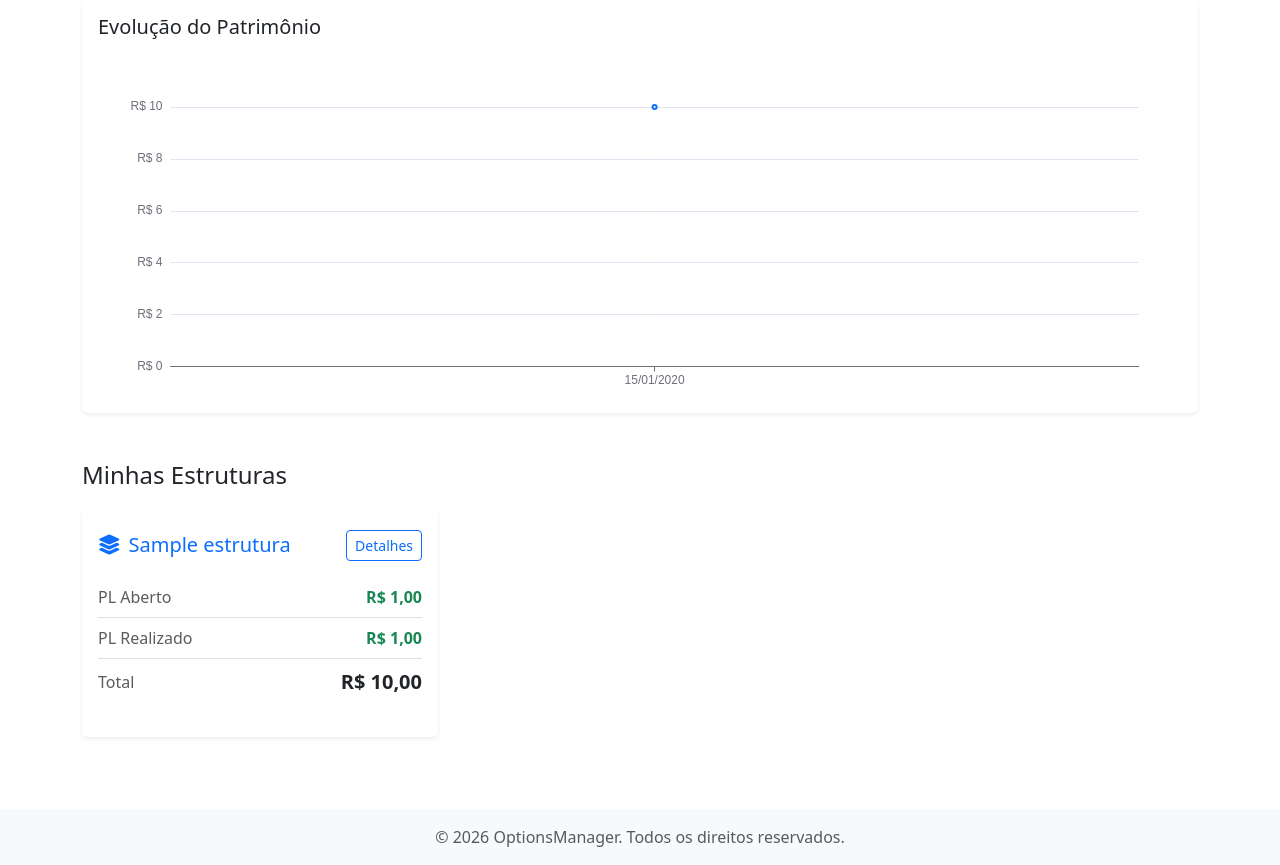
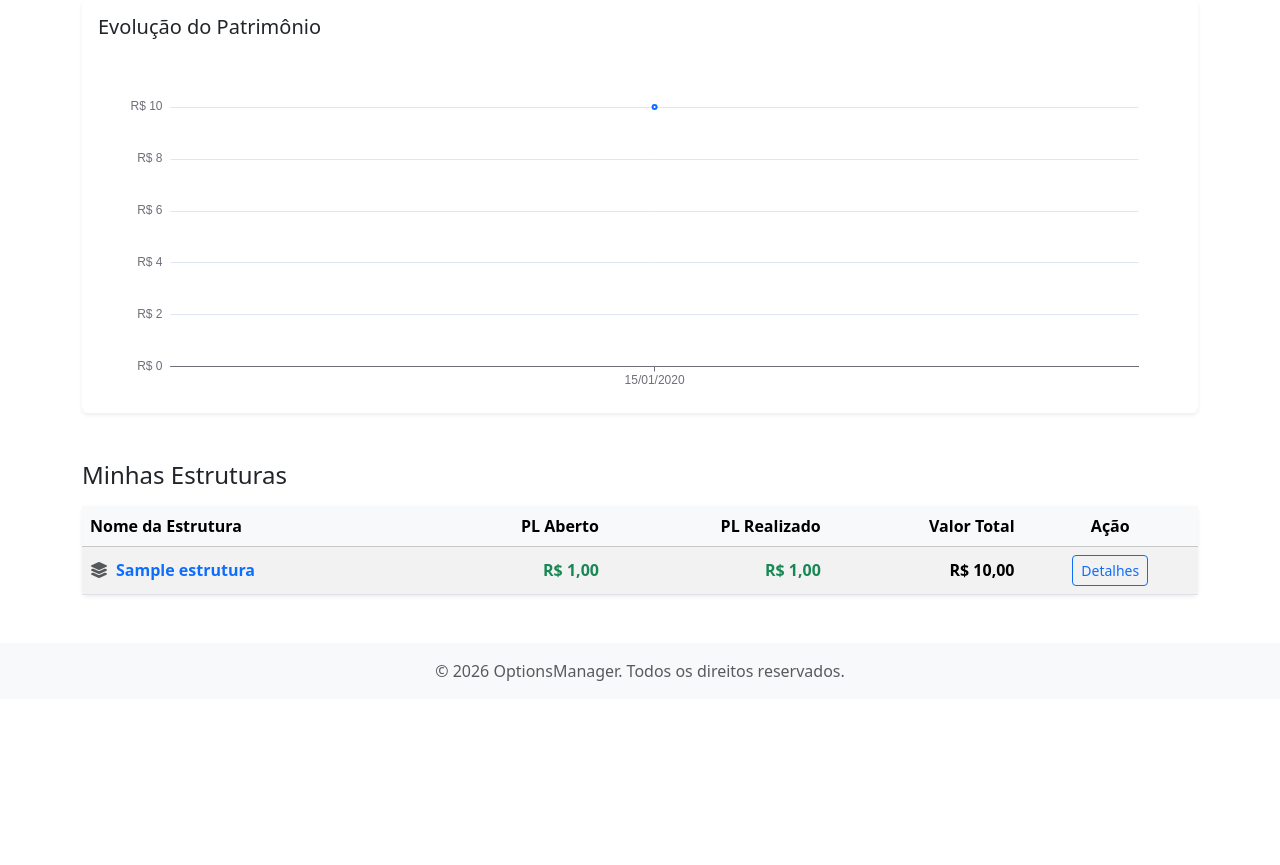
Before and after one commit to gustavozeferino/OptionsManager, a Django app: page /trading/estruturas/ in a window 1280 px wide. Shown: the part 268-1133 px from the top of the page. After the commit the page ends 949 px from the top, so only its background shows below. Run offline with Django 4.2, Linux system fonts and the light colour scheme; a user stored in the database is signed in; data comes from the database, SQL or seed files in the repository; tables that the repository leaves empty hold one stand-in row (values such as "Sample post"); some libraries are stand-ins or nearby versions.

Commit message:
Ajustes no dashboard de estruturas

```diff
--- a/trading/templates/trading/dashboard_estruturas.html
+++ b/trading/templates/trading/dashboard_estruturas.html
@@ -57,51 +57,55 @@
 
 <!-- Lista de Estruturas -->
 <h4 class="mb-3">Minhas Estruturas</h4>
-<div class="row">
-    {% for est in estruturas %}
-    <div class="col-md-4 mb-4">
-        <div class="card h-100 shadow-sm border-0 option-card hover-lift">
-
-            <div
-                class="card-header bg-white border-bottom-0 pt-4 pb-0 d-flex justify-content-between align-items-center">
-                <h5 class="card-title mb-0 text-primary">
-                    <i class="fas fa-layer-group me-2"></i>{{ est.nome }}
-                </h5>
-                <a href="{% url 'trading:detalhe_estrutura' est.slug %}"
-                    class="btn btn-sm btn-outline-primary">Detalhes</a>
-            </div>
-            <div class="card-body pt-3">
-                <ul class="list-group list-group-flush mb-3">
-                    <li class="list-group-item d-flex justify-content-between align-items-center px-0">
-                        <span class="text-muted">PL Aberto</span>
-                        <span
-                            class="fw-bold {% if est.pl_aberto > 0 %}text-success{% elif est.pl_aberto < 0 %}text-danger{% endif %}">
+<div class="card shadow-sm border-0 mb-4">
+    <div class="card-body p-0">
+        <div class="table-responsive">
+            <table class="table table-hover table-striped mb-0 align-middle">
+                <thead class="table-light">
+                    <tr>
+                        <th>Nome da Estrutura</th>
+                        <th class="text-end">PL Aberto</th>
+                        <th class="text-end">PL Realizado</th>
+                        <th class="text-end">Valor Total</th>
+                        <th class="text-center">Ação</th>
+                    </tr>
+                </thead>
+                <tbody>
+                    {% for est in estruturas %}
+                    <tr class="hover-lift-row">
+                        <td class="fw-bold text-primary">
+                            <i class="fas fa-layer-group me-2 text-muted"></i>{{ est.nome }}
+                        </td>
+                        <td
+                            class="text-end {% if est.pl_aberto > 0 %}text-success fw-bold{% elif est.pl_aberto < 0 %}text-danger fw-bold{% endif %}">
                             R$ {{ est.pl_aberto|floatformat:2|intcomma }}
-                        </span>
-                    </li>
-                    <li class="list-group-item d-flex justify-content-between align-items-center px-0">
-                        <span class="text-muted">PL Realizado</span>
-                        <span
-                            class="fw-bold {% if est.pl_realizado > 0 %}text-success{% elif est.pl_realizado < 0 %}text-danger{% endif %}">
+                        </td>
+                        <td
+                            class="text-end {% if est.pl_realizado > 0 %}text-success fw-bold{% elif est.pl_realizado < 0 %}text-danger fw-bold{% endif %}">
                             R$ {{ est.pl_realizado|floatformat:2|intcomma }}
-                        </span>
-                    </li>
-                    <li class="list-group-item d-flex justify-content-between align-items-center px-0">
-                        <span class="text-muted">Total</span>
-                        <span class="fw-bold fs-5">R$ {{ est.valor_total|floatformat:2|intcomma }}</span>
-                    </li>
-                </ul>
-            </div>
+                        </td>
+                        <td class="text-end fw-bold">
+                            R$ {{ est.valor_total|floatformat:2|intcomma }}
+                        </td>
+                        <td class="text-center">
+                            <a href="{% url 'trading:detalhe_estrutura' est.slug %}"
+                                class="btn btn-sm btn-outline-primary">
+                                Detalhes
+                            </a>
+                        </td>
+                    </tr>
+                    {% empty %}
+                    <tr>
+                        <td colspan="5" class="text-center py-4 text-muted">
+                            Nenhuma estrutura criada. <a href="{% url 'trading:criar_estrutura' %}"
+                                class="alert-link">Crie sua primeira estrutura</a> ou importe ordens de corretagem.
+                        </td>
+                    </tr>
+                    {% endfor %}
+                </tbody>
+            </table>
         </div>
     </div>
-    {% empty %}
-    <div class="col-12">
-        <div class="alert alert-info shadow-sm border-0">
-            Nenhuma estrutura criada. <a href="{% url 'trading:criar_estrutura' %}" class="alert-link">Crie sua primeira
-                estrutura</a> ou importe ordens de corretagem.
-        </div>
-    </div>
-    {% endfor %}
 </div>
 
 {% endblock %}
--- a/trading/views.py
+++ b/trading/views.py
@@ -114,8 +114,33 @@ def detalhe_estrutura(request, slug):
     Exibe os detalhes de uma estrutura específica (Tabela de Posições, Tabela de Ordens).
     """
     estrutura = get_object_or_404(Estrutura, usuario=request.user, slug=slug)
-    posicoes = estrutura.posicoes.all()
-    ordens = estrutura.ordens.all()
+    posicoes = estrutura.posicoes.select_related('ativo').all()
+    ordens = estrutura.ordens.select_related('ativo').all()
+
+    from core.models import HistoricoPreco
+    for pos in posicoes:
+        if pos.quantidade_atual != 0:
+            hist = HistoricoPreco.objects.filter(ativo=pos.ativo, fechamento__gt=0).order_by('-data_pregao').first()
+            if hist:
+                pos.ultimo_preco = hist.fechamento
+                pos.data_ultimo_preco = hist.data_pregao
+            else:
+                pos.ultimo_preco = pos.preco_medio
+                pos.data_ultimo_preco = None
+
+            if pos.quantidade_atual > 0:
+                pos.pl_aberto_calc = (pos.ultimo_preco - pos.preco_medio) * pos.quantidade_atual
+            else:
+                pos.pl_aberto_calc = (pos.preco_medio - pos.ultimo_preco) * abs(pos.quantidade_atual)
+        else:
+            pos.ultimo_preco = 0
+            pos.data_ultimo_preco = None
+            pos.pl_aberto_calc = 0
+
+        pos.pl_total = pos.pl_realizado_acumulado + pos.pl_aberto_calc
+
+    for o in ordens:
+        o.total_valor = abs(o.quantidade) * o.preco
 
     snapshots = estrutura.historico_snapshots.order_by('data')
     datas_chart = [obj.data.strftime('%d/%m/%Y') for obj in snapshots]
```
Also changed, not shown: trading/templates/trading/detalhe_estrutura.html (+55 -6 lines).
